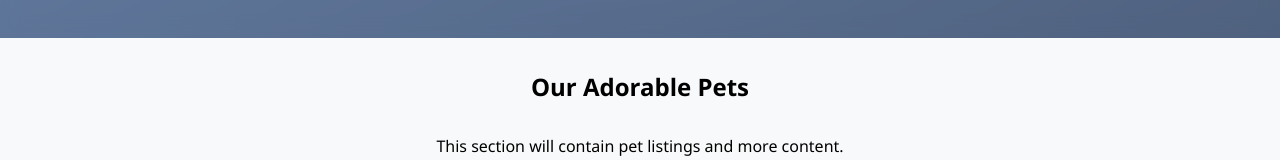
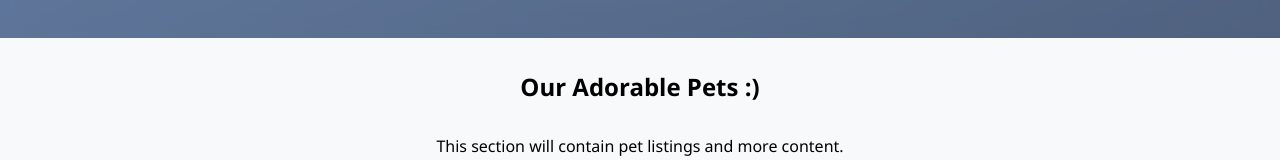
Before and after one commit to BHOOMI-SONI/BWT-Website-Group-projkt, a plain HTML site: page Index.html in a window 1280 px wide. Shown: the part 762-922 px from the top of the page. Drawn offline with Linux system fonts and the light colour scheme.

Commit message:
Update Index.html

```diff
--- a/Index.html
+++ b/Index.html
@@ -29,7 +29,7 @@
 
     <!-- Main Content Section (placeholder) -->
     <section style="height: 100vh; padding: 2rem; background-color: #f8f9fa;">
-        <h2 style="text-align: center; margin-bottom: 2rem;">Our Adorable Pets</h2>
+        <h2 style="text-align: center; margin-bottom: 2rem;">Our Adorable Pets :) </h2>
         <p style="text-align: center;">This section will contain pet listings and more content.</p>
     </section>
 
```
